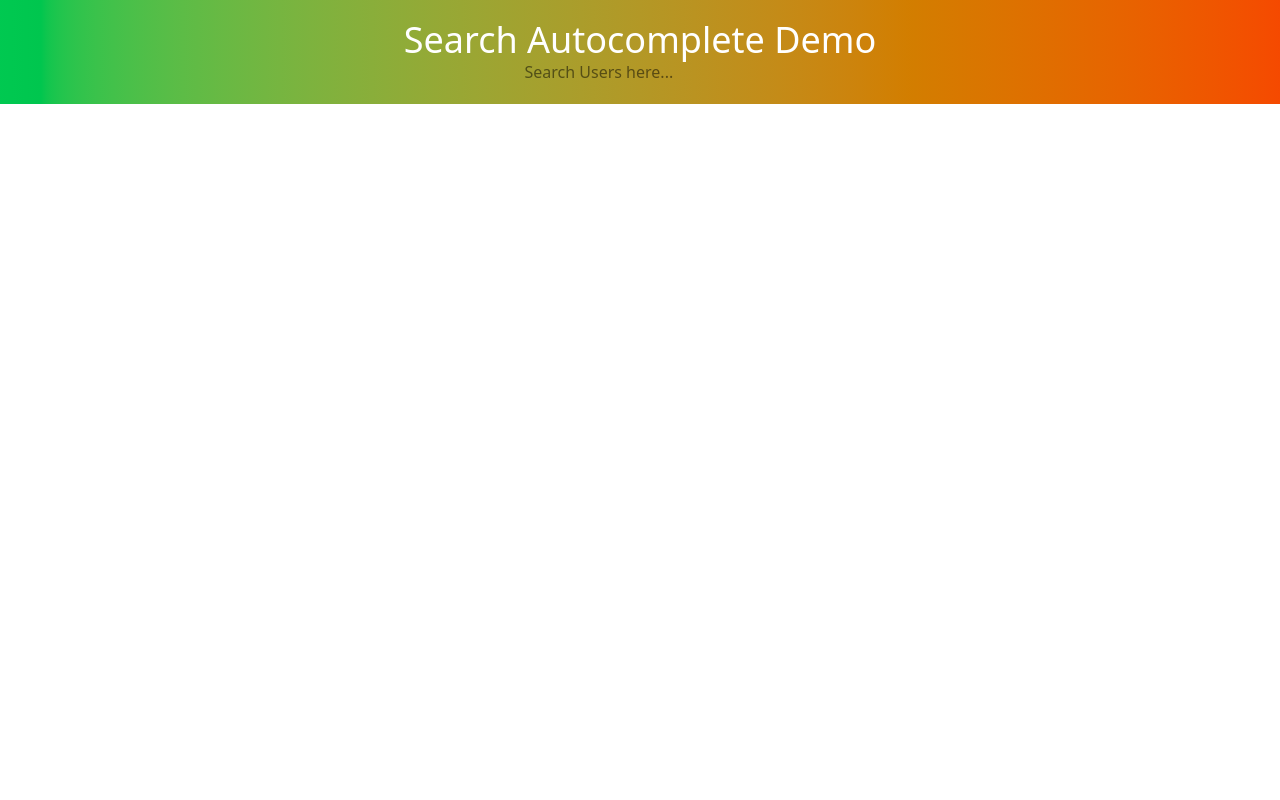
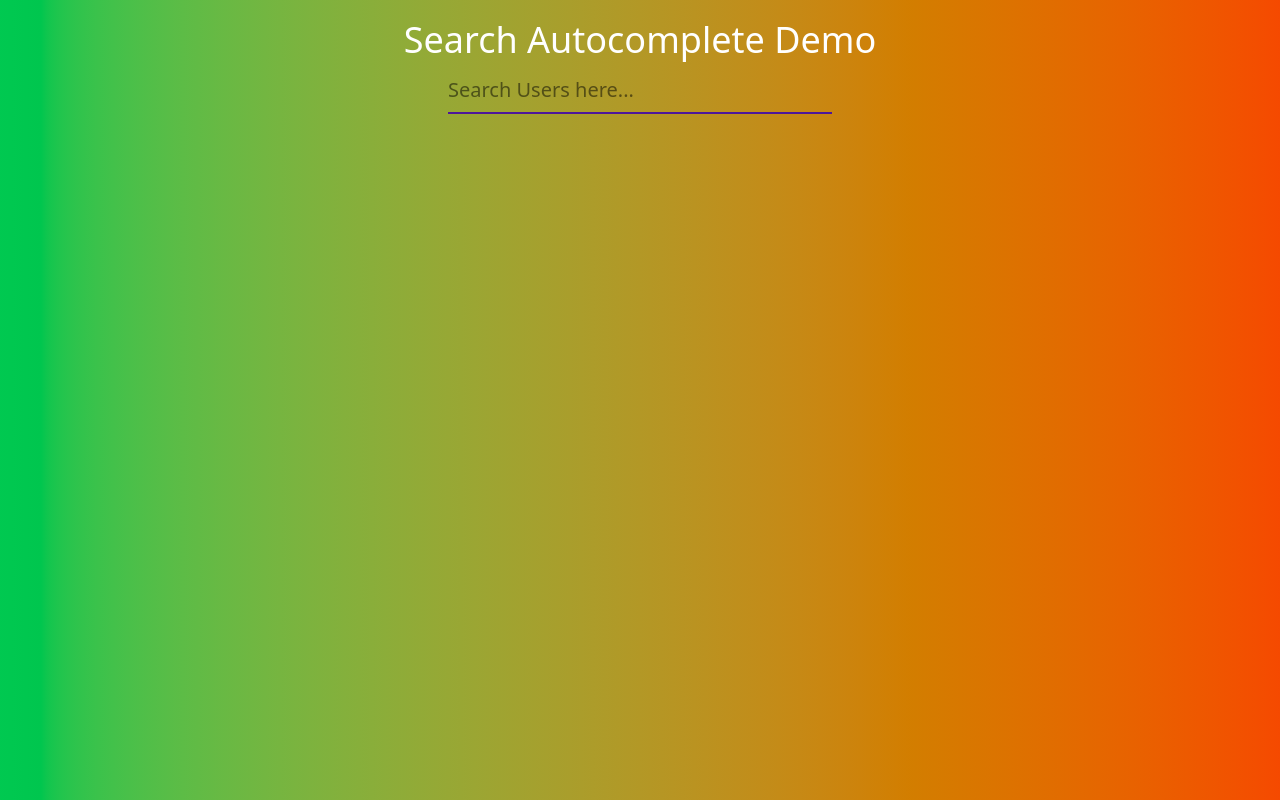
Before and after one commit to SivaKrishna6745/react-bytes, a React (Vite) app: page / in a window 1280 px wide. Built offline with nearby package versions, Linux system fonts and the light colour scheme; no server answers.

Commit message:
- Add Dropdown component and integrate in Parent component - Add state variables, fetch logic - Styling changes

```diff
--- /dev/null
+++ b/src/components/search-autocomplete/dropdown.jsx
@@ -0,0 +1,21 @@
+import React from 'react';
+
+const Dropdown = ({ userData, show, click }) => {
+    return (
+        <ul className={`mt-4 transition-all duration-300 ${show ? 'translate-y-0' : '-translate-y-4'}`}>
+            {userData?.map((user, idx) => (
+                <li
+                    key={idx}
+                    className={`p-4 text-xl cursor-pointer hover:bg-blue-500 hover:text-white border-b border-gray-400 backdrop-blur-sm ${
+                        idx % 2 === 0 ? 'bg-gray-400/80 text-black/70' : 'bg-gray-500/80 text-black/80'
+                    }`}
+                    onClick={click}
+                >
+                    {user}
+                </li>
+            ))}
+        </ul>
+    );
+};
+
+export default Dropdown;
--- a/src/components/search-autocomplete/index.jsx
+++ b/src/components/search-autocomplete/index.jsx
@@ -1,11 +1,70 @@
-import React from 'react';
+import React, { useEffect, useState } from 'react';
+import Dropdown from './dropdown';
 
 const SearchAutoComplete = () => {
+    const [loading, setLoading] = useState(false);
+    const [err, setErr] = useState('');
+    const [users, setUsers] = useState([]);
+    const [search, setSearch] = useState('');
+    const [showDropdown, setShowDropdown] = useState(false);
+    const [filteredUsers, setFilteredUsers] = useState([]);
+
+    const fetchUsersList = async () => {
+        setLoading(true);
+        try {
+            const res = await fetch('https://dummyjson.com/users');
+            const data = await res.json();
+            data?.users?.length && setUsers(data.users.map((user) => user.firstName));
+        } catch (error) {
+            console.error(error);
+            setErr(error.message);
+        } finally {
+            setLoading(false);
+        }
+    };
+
+    useEffect(() => {
+        fetchUsersList();
+    }, []);
+
+    const handleChange = (e) => {
+        const value = e.target.value;
+        setSearch(value);
+        if (value.length > 1) {
+            const filteredData = users?.length
+                ? users.filter((user) => user.toLowerCase().includes(value.toLowerCase()))
+                : [];
+            setFilteredUsers(filteredData);
+            setShowDropdown(true);
+        } else {
+            setShowDropdown(false);
+        }
+    };
+
+    const handleClick = (e) => {
+        const value = e.target.innerText;
+        setSearch(value);
+        setShowDropdown(false);
+        setFilteredUsers([]);
+    };
+
     return (
-        <div className="wrapper p-5 bg-gradient-to-r from-green-500 to-orange-600 flex flex-col items-center">
+        <div className="wrapper p-5 bg-gradient-to-r from-green-500 to-orange-600 h-screen flex flex-col items-center">
             <h2 className="text-4xl text-white">Search Autocomplete Demo</h2>
-            <div>
-                <input type="text" name="search-users" placeholder="Search Users here..." />
+            <div className="w-sm">
+                <div className="mt-2">
+                    <input
+                        type="text"
+                        name="search-users"
+                        placeholder="Search Users here..."
+                        className="outline-none border-violet-900 border-b-2 text-xl py-2 w-full"
+                        value={search}
+                        onChange={handleChange}
+                    />
+                </div>
+                {showDropdown && filteredUsers.length > 0 && (
+                    <Dropdown userData={filteredUsers} show={setShowDropdown} click={handleClick} />
+                )}
             </div>
         </div>
     );
```
